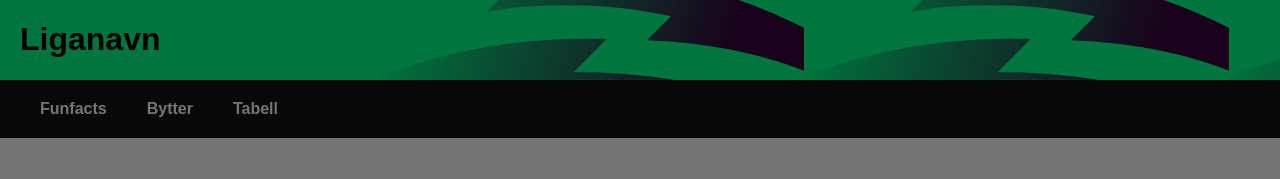
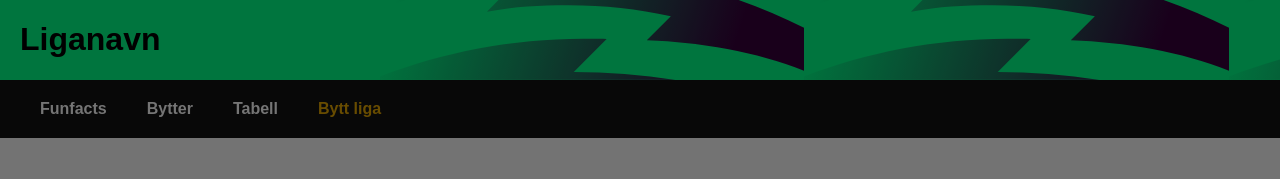
Before and after one commit to oysteinwaage/fpl17cup, a React (Create React App) app: page / in a window 1280 px wide. Shown: the top 179 px of the page. Built offline with nearby package versions, Linux system fonts and the light colour scheme.

Commit message:
endelig lagt inn knapp for å bytte liga

```diff
--- a/src/App.css
+++ b/src/App.css
@@ -96,3 +96,7 @@ ul.header li a {
 .sentrér {
     text-align: center;
 }
+
+.byttLiga {
+    color: rgba(255, 187, 0, 0.89) !important;
+}
--- a/src/Login.js
+++ b/src/Login.js
@@ -30,7 +30,7 @@ import {
 } from './actions/actions';
 import {groups, gamesPrGroupAndRound, getRoundNr} from './matches/Runder.js';
 import {participatingRounds, leaguesInDropdownList, fplAvgTeams} from './utils.js';
-import {getManagerList, getStats, getRoundScores, getTransfers, getLiveData, getTestNoe} from './api.js';
+import {getManagerList, getStats, getRoundScores, getTransfers, getLiveData} from './api.js';
 import TeamStatsModal from "./components/TeamStatsModal";
 import {getEntryPicks} from "./api";
 import {roundLiveScore} from "./matches/Runder";
@@ -311,6 +311,9 @@ class Login extends Component {
                             <a className={currentPage === '/leaguetable' ? 'active' : ''}
                                onClick={() => onAapneNySide('leaguetable')}>Tabell</a>
                         </li>
+                        <li>
+                            <a className="byttLiga" onClick={() => window.location.reload()}>Bytt liga</a>
+                        </li>
                     </div>
                 </ul>
 
```
